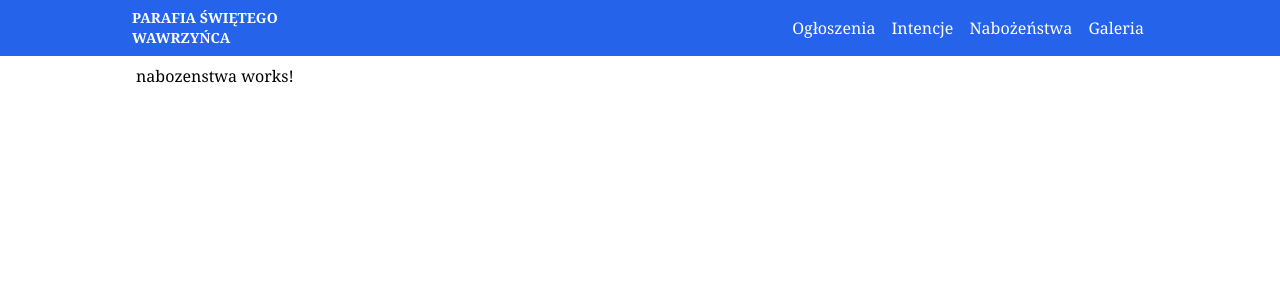
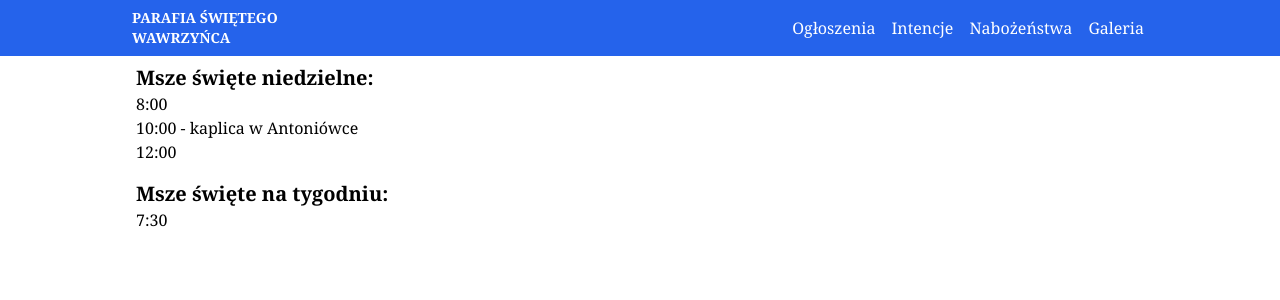
Before and after one commit to parafia-zolkiewka/strona-test, an Angular app: page /nabozenstwa in a window 1280 px wide. Shown: the top 300 px of the page. Built offline with nearby package versions, Linux system fonts and the light colour scheme.

Commit message:
nabozenstwa

```diff
--- a/src/app/nabozenstwa/nabozenstwa.component.css
+++ b/src/app/nabozenstwa/nabozenstwa.component.css
@@ -0,0 +1,3 @@
+h2 {
+  @apply text-xl font-bold;
+}
--- a/src/app/nabozenstwa/nabozenstwa.component.html
+++ b/src/app/nabozenstwa/nabozenstwa.component.html
@@ -1 +1,11 @@
-<p>nabozenstwa works!</p>
+<h2>Msze święte niedzielne:</h2>
+<ul>
+  <li>8:00</li>
+  <li>10:00 - kaplica w Antoniówce</li>
+  <li>12:00</li>
+</ul>
+
+<h2 class="mt-4">Msze święte na tygodniu:</h2>
+<ul>
+  <li>7:30</li>
+</ul>
```
